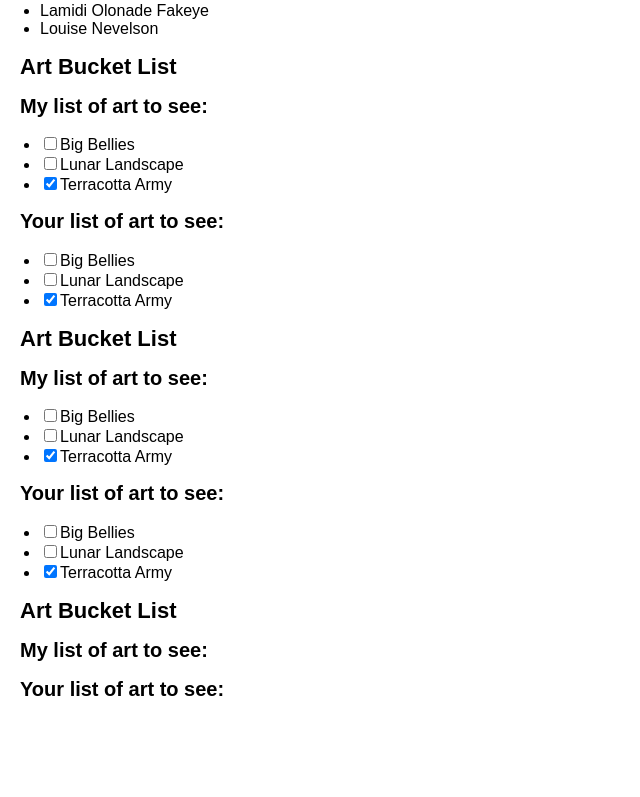
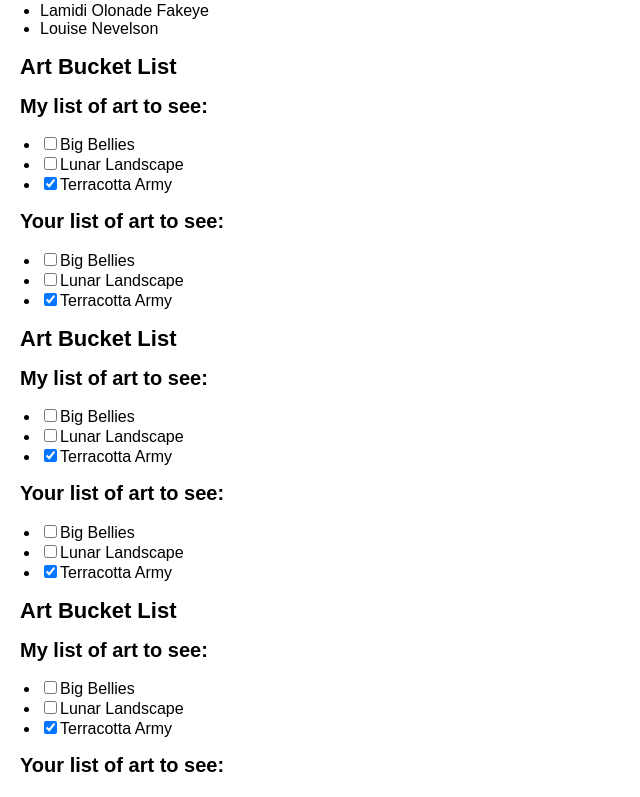
Before and after one commit to zelitosaide/react-js-course, a React (Create React App) app: page / in a window 1280 px wide. Shown: the part 1070-1867 px from the top of the page, without its empty margins (0-640 px from the left). Before the commit the page ends 1791 px from the top, so only its background shows below. Built offline with nearby package versions, Linux system fonts and the light colour scheme.

Commit message:
Updating arrays in state

```diff
--- a/src/learn/learn-react/adding-interactivity/updating-arrays-in-state/index.js
+++ b/src/learn/learn-react/adding-interactivity/updating-arrays-in-state/index.js
@@ -36,6 +36,10 @@ function List() {
     <>
       <h1>Art Bucket List</h1>
       <h2>My list of art to see:</h2>
+      <ItemList
+        artworks={myArtworkList}
+        onToggle={() => {}}
+      />
       <h2>Your list of art to see:</h2>
     </>
   );
```
